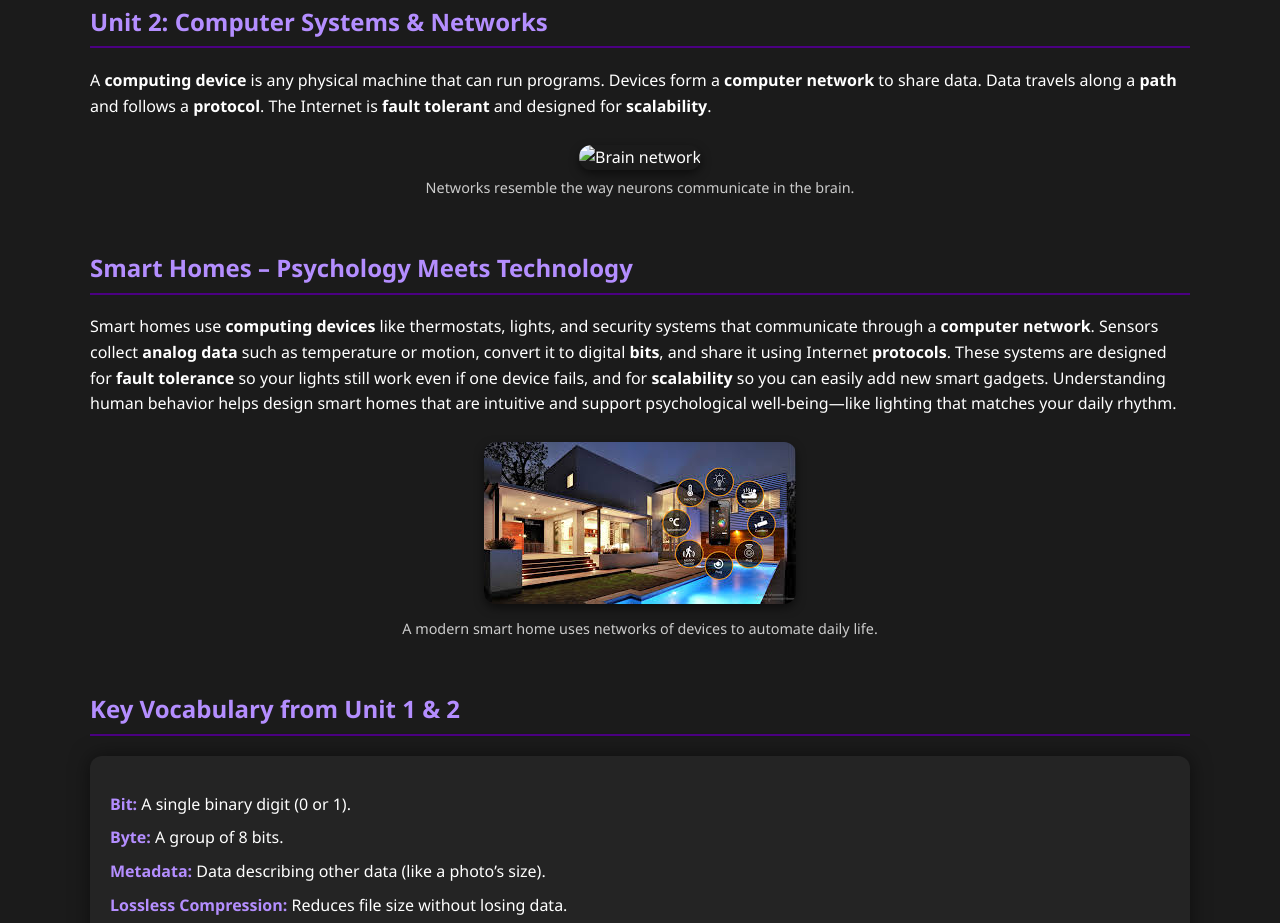
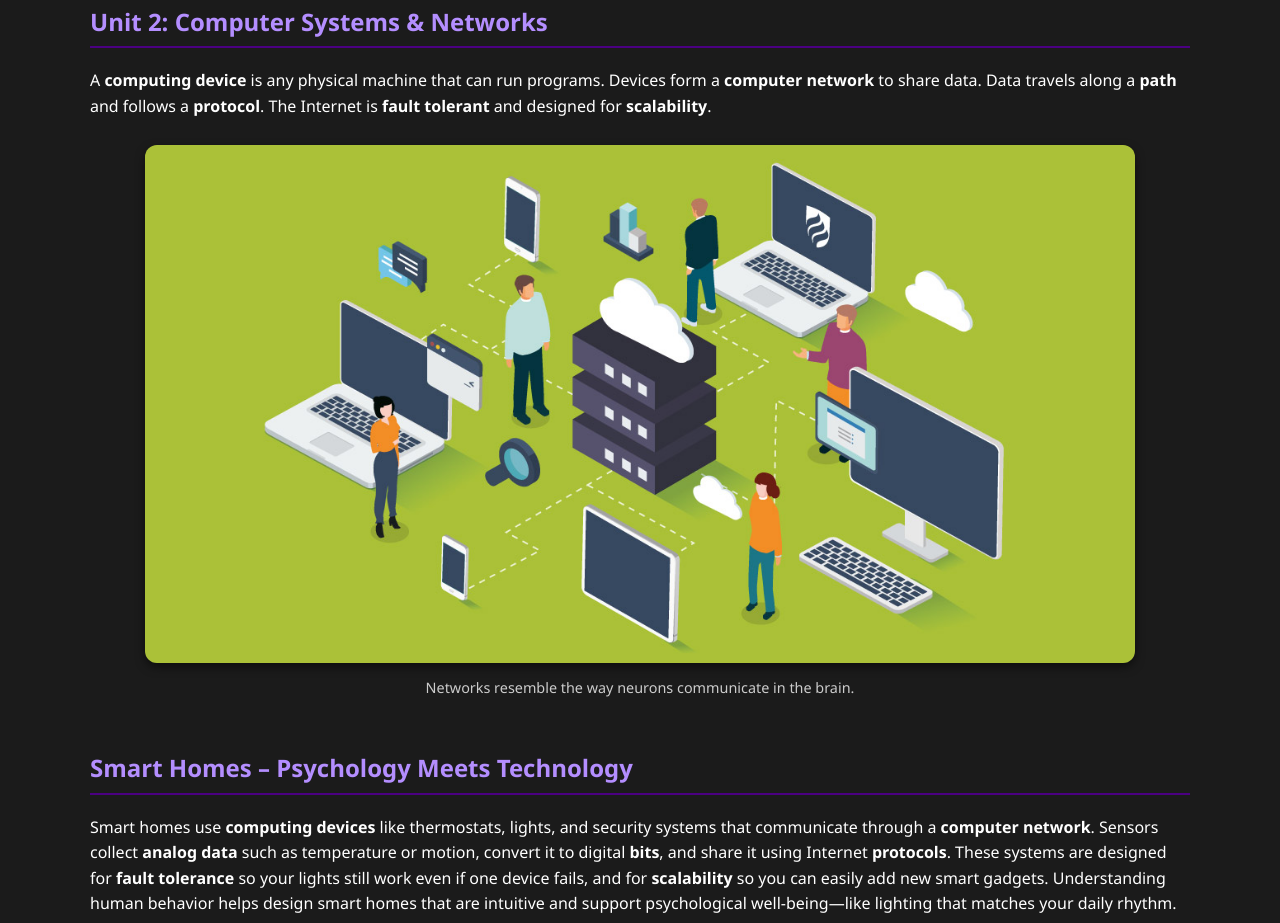
Before and after one commit to liamthekitten/liamthekitten.github.io, a plain HTML site: page index.html in a window 1280 px wide. Shown: the part 1321-2244 px from the top of the page. Drawn offline with Linux system fonts and the light colour scheme.

Commit message:
Update index.html

```diff
--- a/index.html
+++ b/index.html
@@ -142,7 +142,7 @@ ul.vocab strong{color:#b48eff;}
       <strong>scalability</strong>.
     </p>
     <figure>
-      <img src="computer.jpeg"
+      <img src="computer.jpg"
            alt="Brain network">
       <figcaption>Networks resemble the way neurons communicate in the brain.</figcaption>
     </figure>
```
